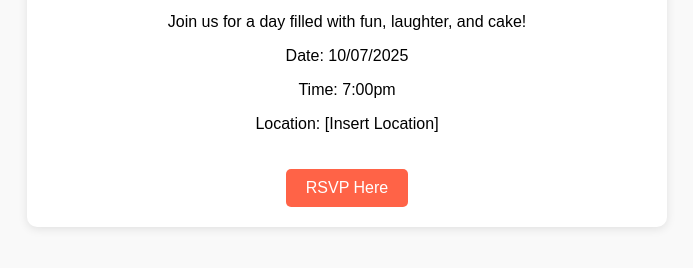
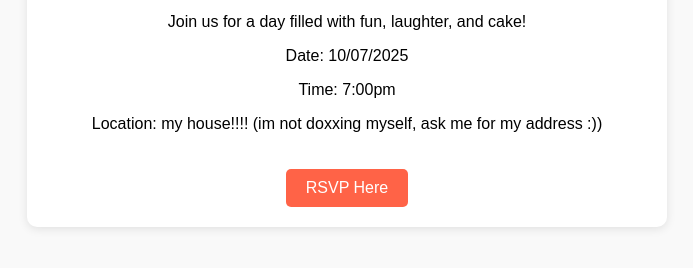
Before and after one commit to ZenZuki/zenzuki.github.io, a plain HTML site: page index.html in a window 1280 px wide. Shown: the part 206-474 px from the top of the page, without its empty margins (293-986 px from the left). Drawn offline with Linux system fonts and the light colour scheme.

Commit message:
Update index.html

```diff
--- a/index.html
+++ b/index.html
@@ -14,7 +14,7 @@
         <p>Join us for a day filled with fun, laughter, and cake!</p>
         <p>Date: 10/07/2025</p>
         <p>Time: 7:00pm</p>
-        <p>Location: [Insert Location]</p>
+        <p>Location: my house!!!! (im not doxxing myself, ask me for my address :))</p>
         <a href="rsvp.html">RSVP Here</a>
     </div>
 
```
